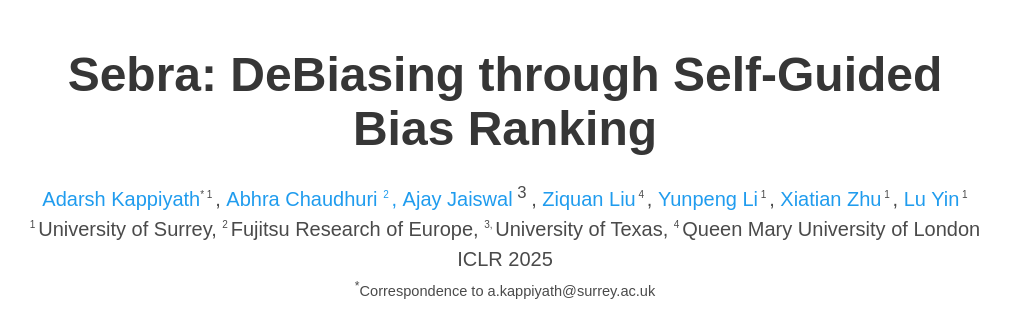
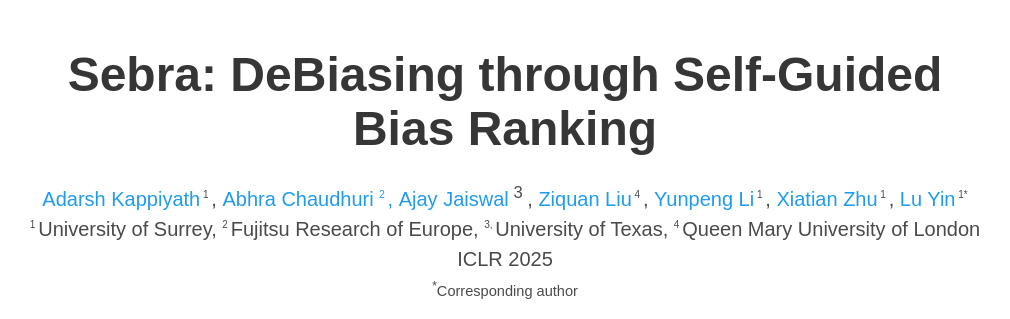
Before and after one commit to kadarsh22/sebra_iclr25, a plain HTML site: page index.html in a window 1280 px wide. Shown: the top 319 px of the page, without its empty margins (135-1145 px from the left). Drawn offline with nearby package versions, Linux system fonts and the light colour scheme; some icons are missing; a web font is replaced by a local one.

Commit message:
updated correspondence

```diff
--- a/index.html
+++ b/index.html
@@ -56,7 +56,7 @@
             <div class="is-size-5 publication-authors">
               <!-- Paper authors -->
               <span class="author-block">
-                <a href="https://kadarsh22.github.io/" target="_blank">Adarsh Kappiyath</a><sup>*</sup><sup> 1 </sup>,</span>
+                <a href="https://kadarsh22.github.io/" target="_blank">Adarsh Kappiyath</a><sup></sup><sup> 1 </sup>,</span>
                 <span class="author-block">
                   <a href="https://sites.google.com/view/abhrachaudhuri/" target="_blank">Abhra Chaudhuri <sup> 2 </sup>, </span>
                   <span class="author-block">
@@ -68,13 +68,13 @@
                   <span class="author-block">
                     <a href="https://surrey-uplab.github.io/" target="_blank">Xiatian Zhu</a><sup> 1 </sup> ,</span>
                   <span class="author-block">
-                    <a href="https://luuyin.com/" target="_blank">Lu Yin</a><sup> 1 </sup> </span>
+                    <a href="https://luuyin.com/" target="_blank">Lu Yin</a><sup> 1* </sup> </span>
                   </span>
                   </div>
 
                   <div class="is-size-5 publication-authors">
                     <span class="author-block"><sup> 1 </sup>University of Surrey, <sup> 2 </sup> Fujitsu Research of Europe, <sup> 3, </sup>University of Texas, <sup> 4 </sup> Queen Mary University of London <br>ICLR 2025</span>
-                    <span class="eql-cntrb"><small><br><sup>*</sup>Correspondence to a.kappiyath@surrey.ac.uk</small></span>
+                    <span class="eql-cntrb"><small><br><sup>*</sup>Corresponding author</small></span>
                   </div>
 
                   <div class="column has-text-centered">
```
